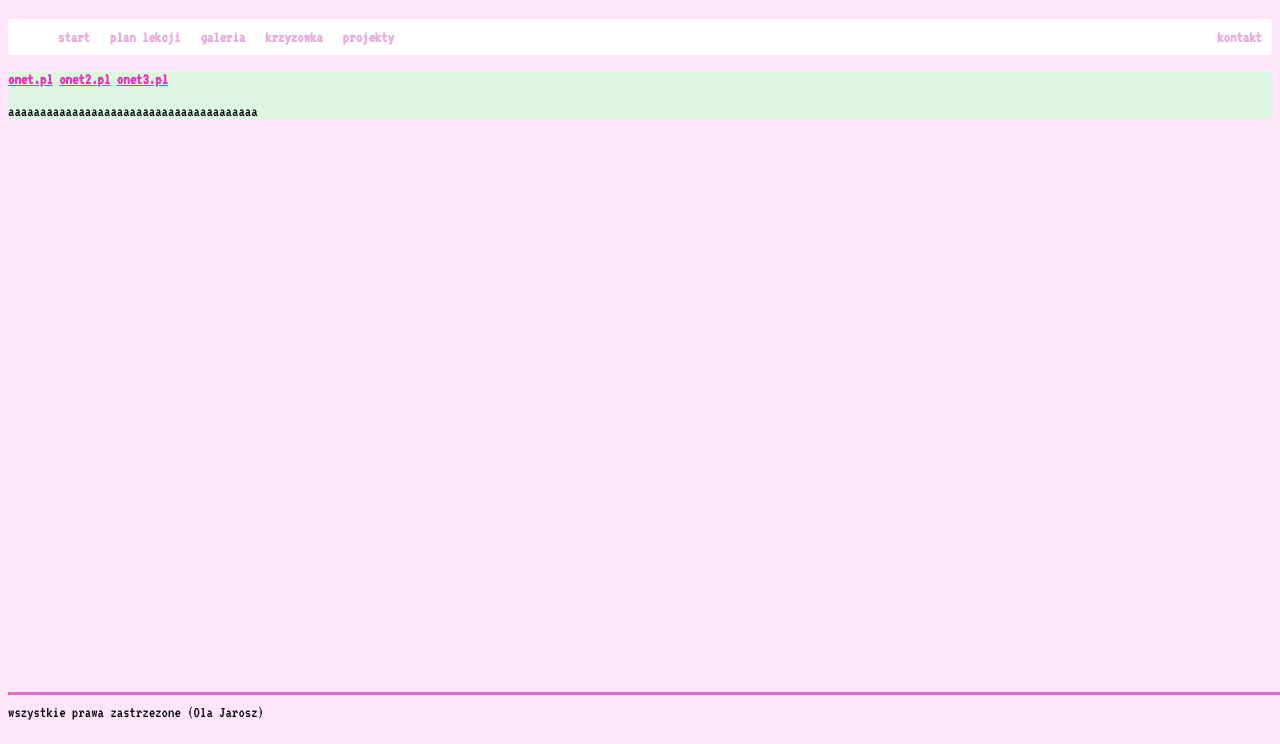
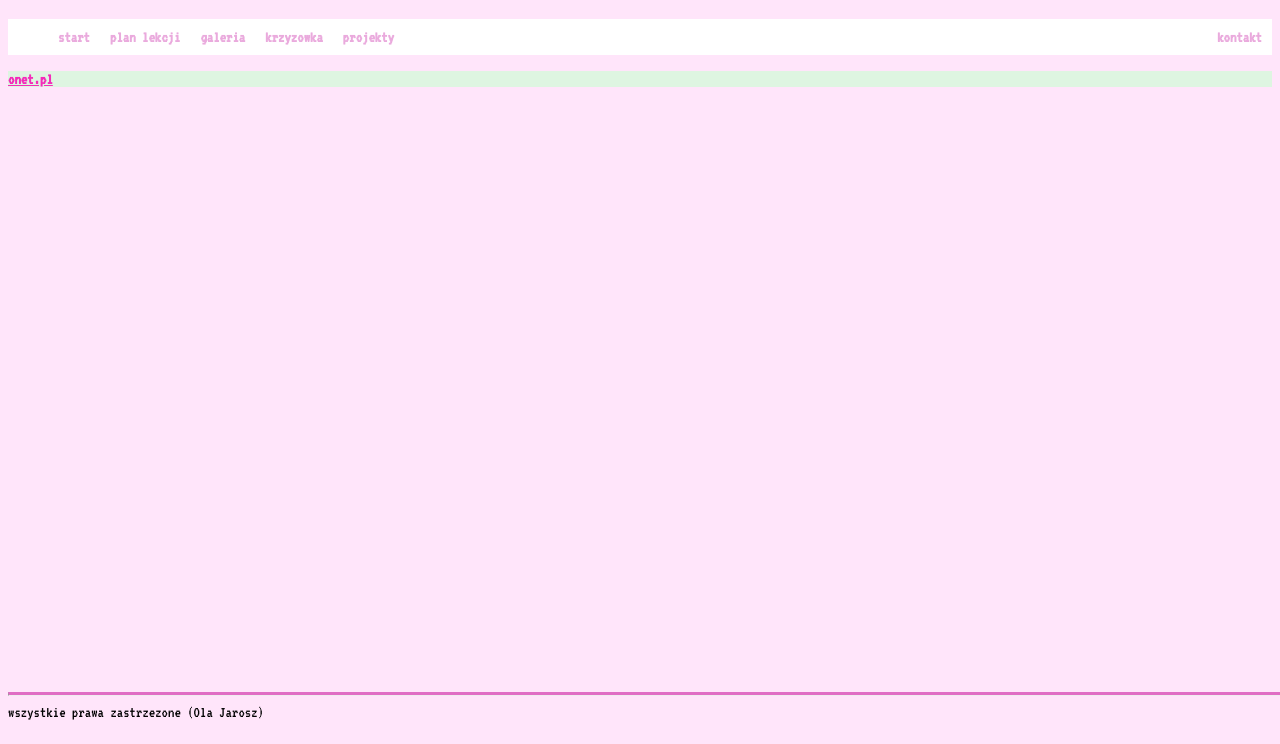
Before and after one commit to olajarosz/strona-informatyka, a plain HTML site: page strona.html in a window 1280 px wide. Shown: the part 56-800 px from the top of the page. Drawn offline with Linux system fonts and the light colour scheme.

Commit message:
czyszczenie

```diff
--- a/strona.html
+++ b/strona.html
@@ -26,10 +26,6 @@
     </header>
     <div id="content">
     <a href="https://www.onet.pl" target="_blank">onet.pl</a>
-    <a href="https://www.onet1.pl" target="_blank">onet2.pl</a>
-    <a href="https://www.onet2.pl" target="_blank">onet3.pl</a>
-
-    <p>aaaaaaaaaaaaaaaaaaaaaaaaaaaaaaaaaaaaaaa  </p>
 </div>
     <footer>
     <hr />
```
